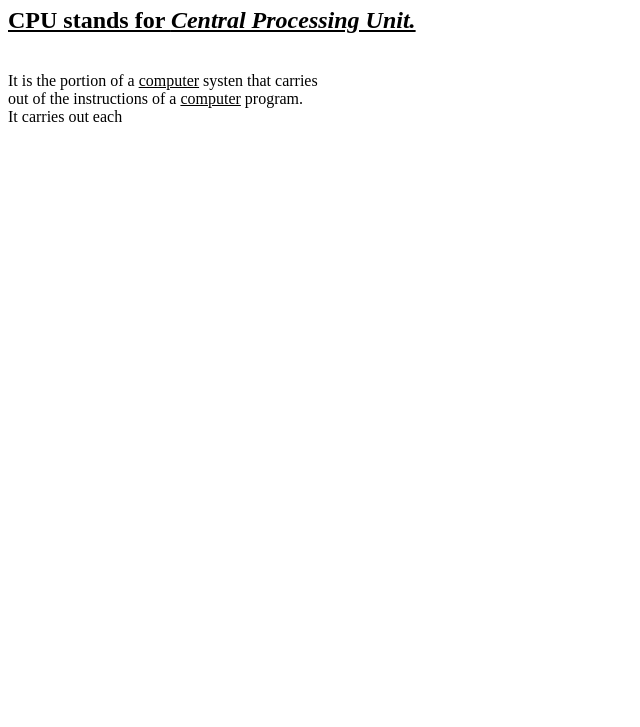
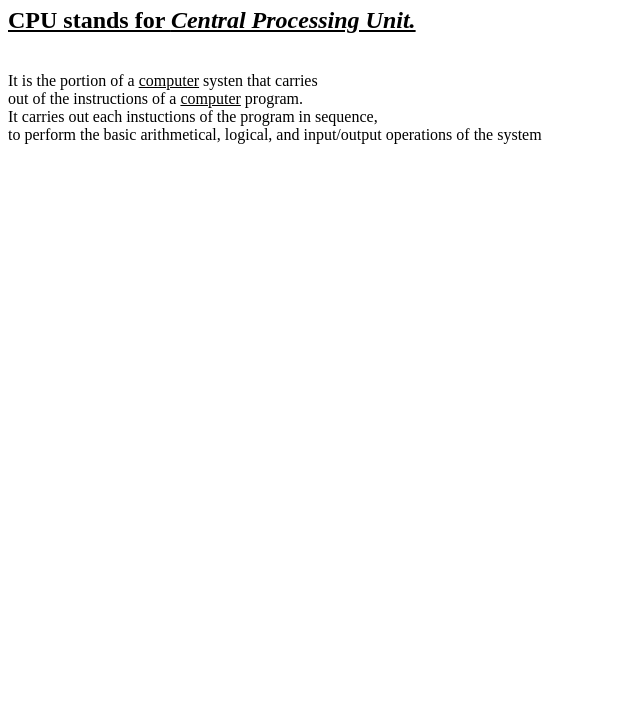
Before and after one commit to iamneo-production/debdeeadaeccdfffebaeceaec, a website: page public/index.html in a window 1280 px wide. Shown: the part 73-800 px from the top of the page, without its empty margins (0-640 px from the left). Drawn offline with Linux system fonts and the light colour scheme.

Commit message:
Backup Commit

```diff
--- a/public/index.html
+++ b/public/index.html
@@ -12,7 +12,8 @@
     <u><h2>CPU stands for <i> Central Processing Unit. </i></h2></u><br>
     It is the portion of a <u>computer</u> systen that carries<br>
     out of the instructions of a <u>computer</u> program.<br>
-    It carries out each
+    It carries out each instuctions of the program in sequence,<br>
+    to perform the basic arithmetical, logical, and input/output operations of the system
 
 </body>
 </html>
```
